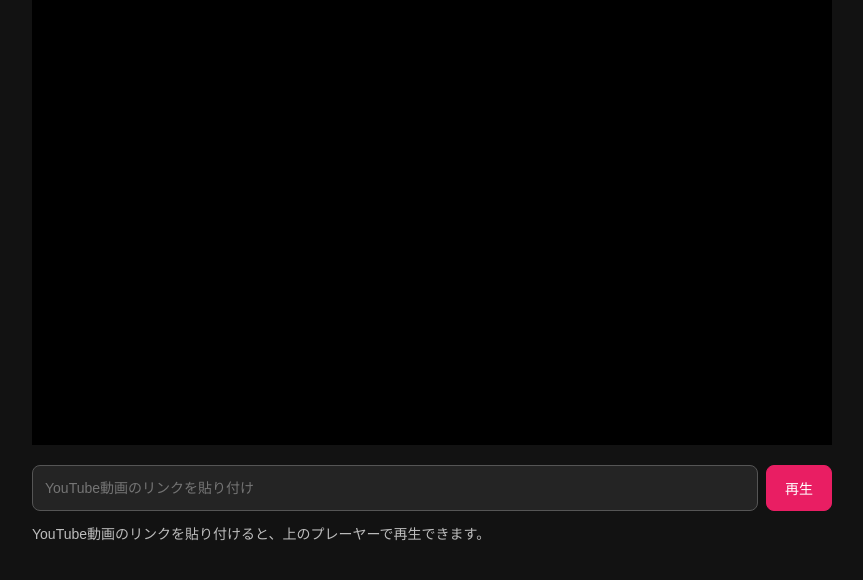
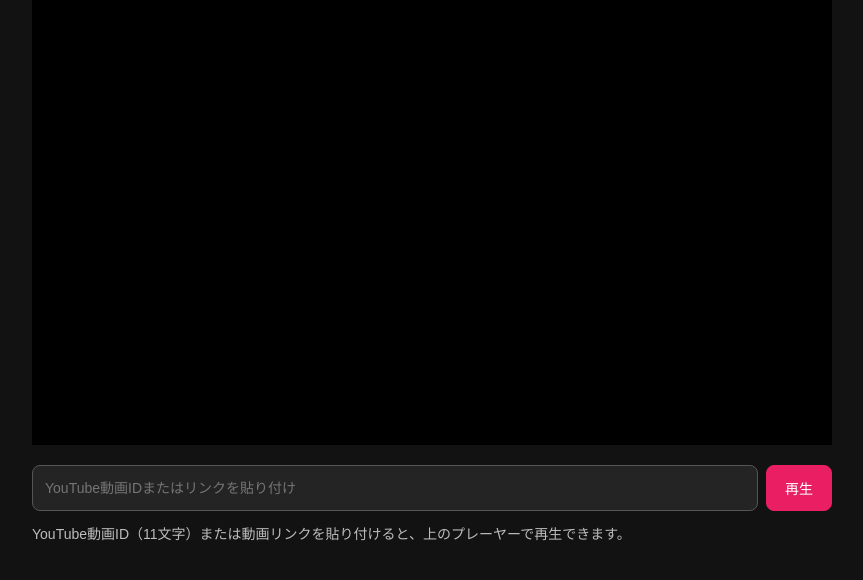
Before and after one commit to bokuhito17-dev/eqlv, a plain HTML site: page index.html in a window 1280 px wide. Shown: the part 72-652 px from the top of the page, without its empty margins (208-1071 px from the left). Drawn offline with Linux system fonts and the light colour scheme.

Commit message:
feat: accept YouTube video IDs in player

```diff
--- a/index.html
+++ b/index.html
@@ -104,17 +104,17 @@
   <form class="video-form" id="video-form">
     <input
       id="video-url"
-      type="url"
-      inputmode="url"
-      placeholder="YouTube動画のリンクを貼り付け"
-      aria-label="YouTube動画のリンク"
+      type="text"
+      inputmode="text"
+      placeholder="YouTube動画IDまたはリンクを貼り付け"
+      aria-label="YouTube動画IDまたはリンク"
       autocomplete="off"
       required>
     <button type="submit">再生</button>
   </form>
 
   <p id="player-status" role="status" aria-live="polite">
-    YouTube動画のリンクを貼り付けると、上のプレーヤーで再生できます。
+    YouTube動画ID（11文字）または動画リンクを貼り付けると、上のプレーヤーで再生できます。
   </p>
 
   <script>
@@ -122,6 +122,8 @@
 
     function extractVideoId(value) {
       const input = (value || "").trim();
+
+      // 動画IDだけが入力された場合
       if (VIDEO_ID_PATTERN.test(input)) return input;
 
       let url;
@@ -165,7 +167,7 @@
       const player = document.getElementById("player");
 
       if (!VIDEO_ID_PATTERN.test(videoId || "")) {
-        status.textContent = "YouTube動画のリンクを確認してください。";
+        status.textContent = "YouTube動画IDを確認してください。";
         return false;
       }
 
@@ -186,7 +188,7 @@
 
       if (!videoId) {
         document.getElementById("player-status").textContent =
-          "有効なYouTube動画のリンクを貼り付けてください。";
+          "有効なYouTube動画ID（11文字）または動画リンクを入力してください。";
         return;
       }
 
@@ -198,7 +200,7 @@
       playFromInput();
     });
 
-    // リンクを貼り付けたときは、そのまま自動でプレーヤーに読み込む
+    // 動画IDまたはリンクを貼り付けたとき、そのままプレーヤーに読み込む
     document.getElementById("video-url").addEventListener("paste", function () {
       const input = this;
       setTimeout(function () {
```
